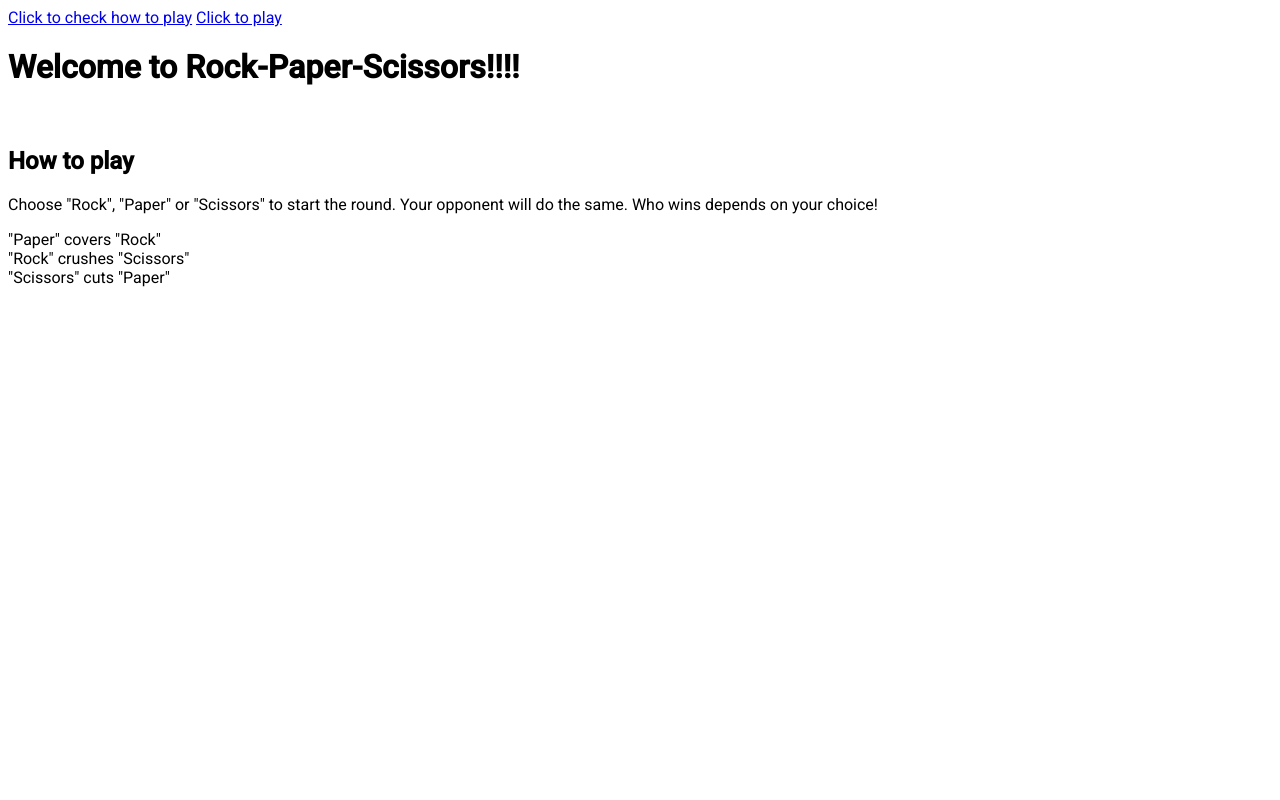
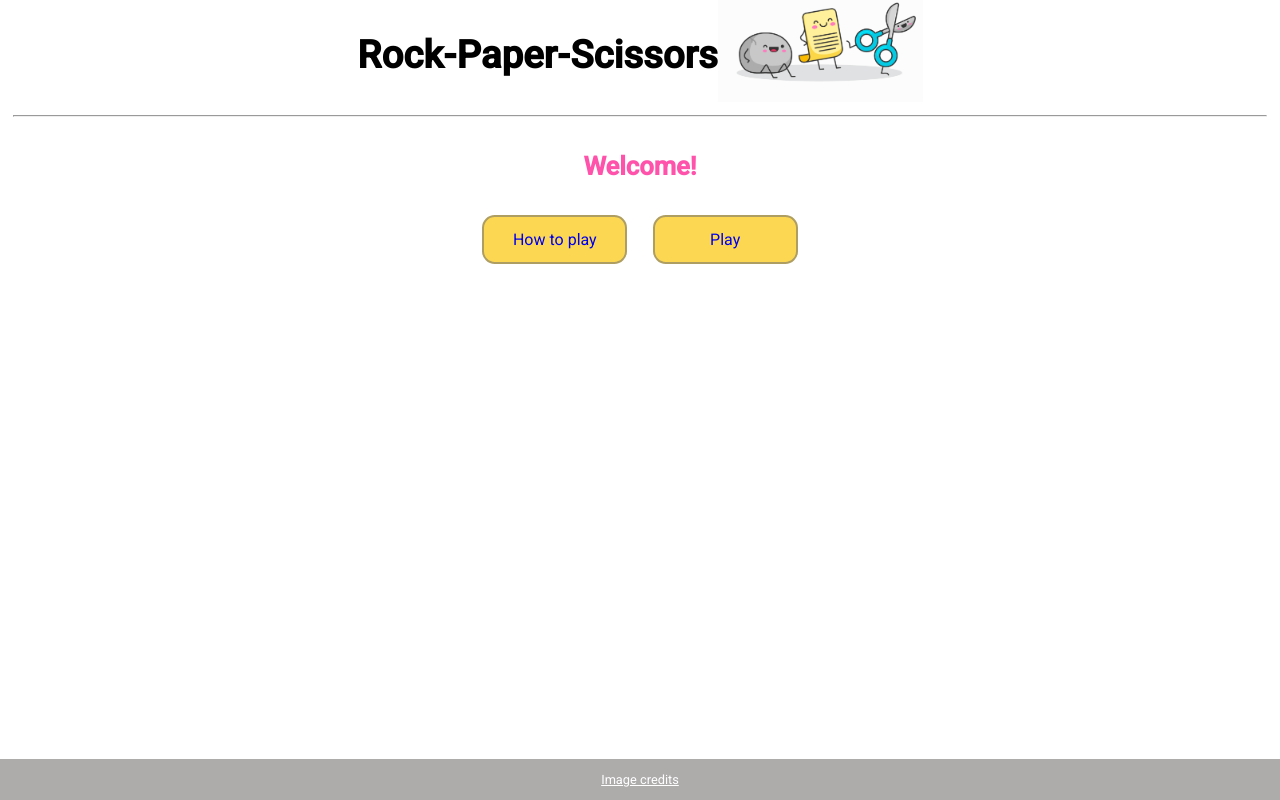
Before and after one commit to Vallalika/RockPaperScissors, a Flask app: page /welcome in a window 1280 px wide. Run offline with Flask 2, Linux system fonts and the light colour scheme.

Commit message:
added some styling, to be completed later

```diff
--- a/controllers/controller.py
+++ b/controllers/controller.py
@@ -10,6 +10,10 @@ def home():
 @app.route('/welcome')
 def welcome():
     return render_template("welcome.html", title = "Rock-Paper-Scissors")
+
+@app.route('/game_rules')
+def game_rules():
+    return render_template("game_rules.html", title = "Rock-Paper-Scissors")
 
 @app.route('/play')
 def play():
--- a/static/css/style.css
+++ b/static/css/style.css
@@ -1,7 +1,124 @@
 h1 {
     font-family: 'Roboto', sans-serif;
+    font-size: 3vw;
 }
 
 body {
     font-family: 'Roboto', sans-serif;
+    margin: 0px;
+    display: flex;
+    flex-direction: column;
+    min-height: 100vh;
+
 }
+
+main {
+    flex: 1;
+}
+
+img {
+    height: 8vw;
+    width: 16vw;
+    object-fit: cover;
+    object-position: top;
+}
+
+header {
+    display: flex;
+    justify-content: center;
+    align-items: flex-end;
+    flex-grow: 8 2;
+    flex-shrink: 8 2;
+}
+
+footer {
+    background-color: #aeabab;
+    padding: 1vw;
+    font-size: 1vw;
+    text-align: center;
+}
+
+hr {
+    margin: 1vw;
+}
+
+.nav-ul {
+    display: flex;
+    list-style: none;
+    justify-content: center;
+    margin: 0px;
+    padding: 0px;
+}
+
+.nav-li {
+    display: inline-block;
+    padding: 1vw;
+    margin: 1vw;
+    background-color: #FBD752;
+    border: 2px solid #af9e62;
+    border-radius: 1vw;
+    width: 9vw;
+    text-align: center;
+
+}
+
+h2 {
+    color:#FF52AB;
+    text-align: center;
+    font-size: 2vw;
+}
+
+li a:link {
+    text-decoration: none;
+    font-size: 16px;
+}
+
+li a:hover {
+    text-decoration: underline;
+    font-size: 16px;
+}
+
+li a:active {
+    text-decoration: underline;
+    font-size: 16px;
+    font-weight: bold;
+    color: #4a1631;
+}
+
+p {
+    margin-left: 25%;
+    margin-right: 25%;
+    margin-top: 1vw;
+    margin-bottom: 1vw;
+}
+
+ul {
+    margin-left: 25%;
+    padding-left: 16px;
+}
+
+#footer-link {
+    color: white;
+}
+
+div {
+    display: flex;
+    justify-content: center;
+}
+
+form {
+    padding: 2vw;
+    padding-left: 4vw;
+    padding-right: 4vw;
+    background-color: #FBD752;
+    border: 2px solid #af9e62;
+    border-radius: 1vw;
+}
+
+input {
+    width: 9vw
+}
+
+select {
+    width: 4vw
+}
--- a/templates/base.html
+++ b/templates/base.html
@@ -14,9 +14,16 @@
         <link rel= "stylesheet" type= "text/css" href= "{{ url_for('static',filename='css/style.css') }}">
     </head>
     <body>
-        <a href = "{{ url_for('welcome', filename='welcome.html') }}"> Click to check how to play</a>
-        <a href = "{{ url_for('play', filename='index.html') }}"> Click to play</a>
-
+        <header>
+            <h1> Rock-Paper-Scissors </h1>
+            <img src="../static/img/logo.png" alt="cute drawing of rock, paper and scissors characters">
+        </header>
+        <hr>
+        <main>
         {% block content %}{% endblock%}
+        </main>
+        <footer>
+            <a id="footer-link" href="https://www.vecteezy.com/free-vector/rock-paper-scissors" target="_blank">Image credits</a>
+        </footer>
     </body>
 </html>
--- a/templates/index.html
+++ b/templates/index.html
@@ -12,4 +12,8 @@
         <p>You lose... :(</p>
     {% endif %}
     <p> Your choice was: {{ choice }}</p>
+    <br>
+    <form action="{{ url_for('play', filename='play.html') }}">
+        <input type="submit" value="Replay?" />
+    </form>
 {% endblock %}
--- a/templates/welcome.html
+++ b/templates/welcome.html
@@ -1,14 +1,13 @@
 {% extends "base.html" %}
 
 {% block content %}
-    <h1> Welcome to Rock-Paper-Scissors!!!! </h1>
-    <br>
-    <h2> How to play </h2>
-    <p> Choose "Rock", "Paper" or "Scissors" to start the round. Your opponent will do the same. Who wins depends on your choice! </p>
-    <p> "Paper" covers "Rock"
-        <br>
-        "Rock" crushes "Scissors"
-        <br>
-        "Scissors" cuts "Paper"
-    </p>
+    <h2> Welcome! </h2>
+    <ul class="nav-ul">
+        <li class = "nav-li">
+            <a href = "{{ url_for('game_rules', filename='game_rules.html') }}"> How to play</a>
+        </li>
+        <li class = "nav-li">
+            <a href = "{{ url_for('play', filename='index.html') }}"> Play</a>
+        </li>
+    </ul>
 {% endblock %}
```
Also changed, not shown: templates/game_rules.html (added, +17 -0 lines), templates/play.html (+4 -3 lines), static/img/logo.png (added), 4 other files.
